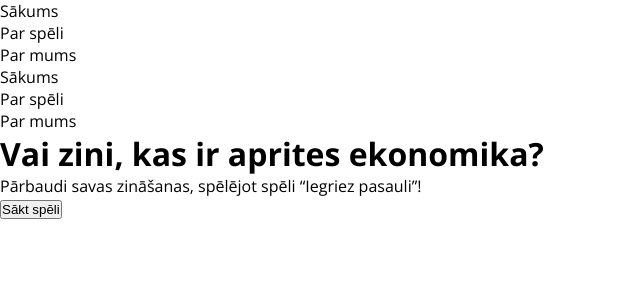
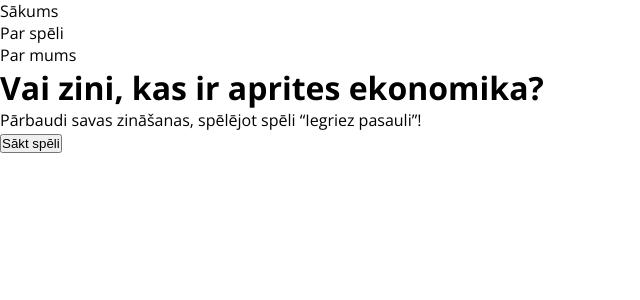
Before and after one commit to Devkeycrap/iegriez-pasauli, a Next.js app: page / in a window 1280 px wide. Shown: the top 300 px of the page, without its empty margins (0-640 px from the left). Built offline with nearby package versions, Linux system fonts and the light colour scheme.

Commit message:
Moved navbar to component

```diff
--- a/pages/index.tsx
+++ b/pages/index.tsx
@@ -6,19 +6,6 @@ import Wheel from "../components/Wheel.component";
 export default function Home() {
   return (
     <div className="home">
-      <nav>
-        <ul>
-          <li>
-            <Link href="/">Sākums</Link>
-          </li>
-          <li>
-            <Link href="/about-game">Par spēli</Link>
-          </li>
-          <li>
-            <Link href="/about-us">Par mums</Link>
-          </li>
-        </ul>
-      </nav>
       <main>
         <h1>
           Vai zini, kas ir <span>aprites ekonomika</span>?
```
